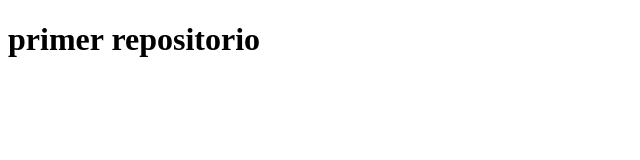
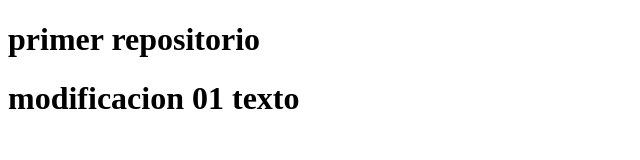
Before and after one commit to j-pablosc/prueba, a plain HTML site: page index.html in a window 1280 px wide. Shown: the whole page, without its empty margins (0-640 px from the left). Drawn offline with Linux system fonts and the light colour scheme.

Commit message:
Update index.html

```diff
--- a/index.html
+++ b/index.html
@@ -8,5 +8,6 @@
 </head>
 <body>
     <h1>primer repositorio</h1>
+     <h1> modificacion 01 texto </h1>
 </body>
 </html>
```
